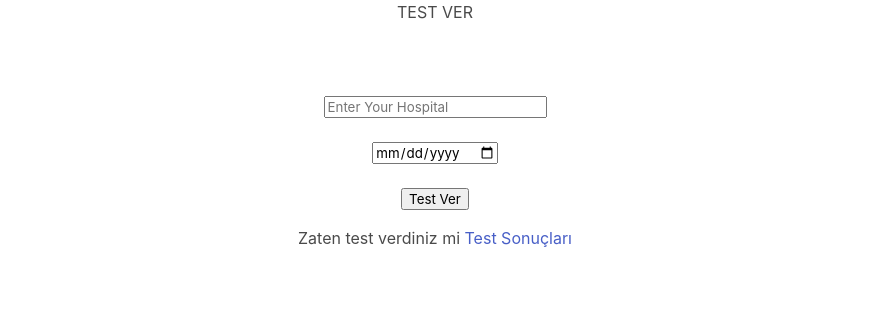
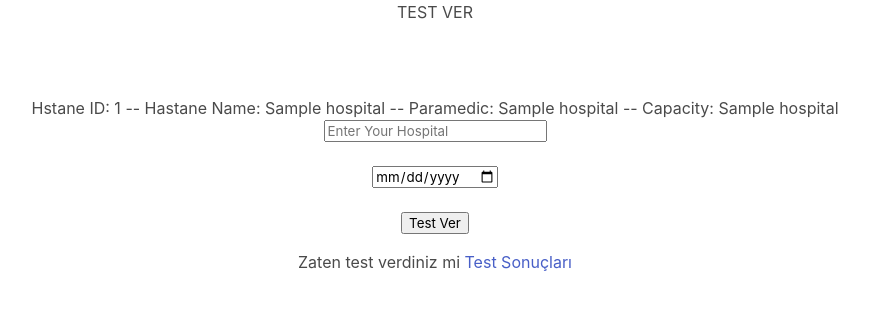
Before and after one commit to incesubaris/Covid19-Project, a Flask app: page /test in a window 1280 px wide. Shown: the part 56-366 px from the top of the page, without its empty margins (205-1074 px from the left). Run offline with Flask 2, Linux system fonts and the light colour scheme; a database or web service that is not in the repository returns one stand-in record (values such as "Sample title"); some libraries are stand-ins or nearby versions.

Commit message:
bug fixes

```diff
--- a/templates/test.html
+++ b/templates/test.html
@@ -7,9 +7,9 @@
         <h1 >TEST VER</h1>
         </div></br></br></br>
     <h2 >
-    {% for info in info %}
+    {% for hastane in hastaneler %}
 
-    <p>Hstane ID: {{info[0]}} -- Hastane Name: {{info[1]}} -- Paramedic: {{info[2]}} -- Capacity: {{info[3]}}</p>
+    <p>Hstane ID: {{hastane[0]}} -- Hastane Name: {{hastane[1]}} -- Paramedic: {{hastane[2]}} -- Capacity: {{hastane[3]}}</p>
 
     {% endfor %}
         <form action="{{ url_for('test') }}" method="post">
```
